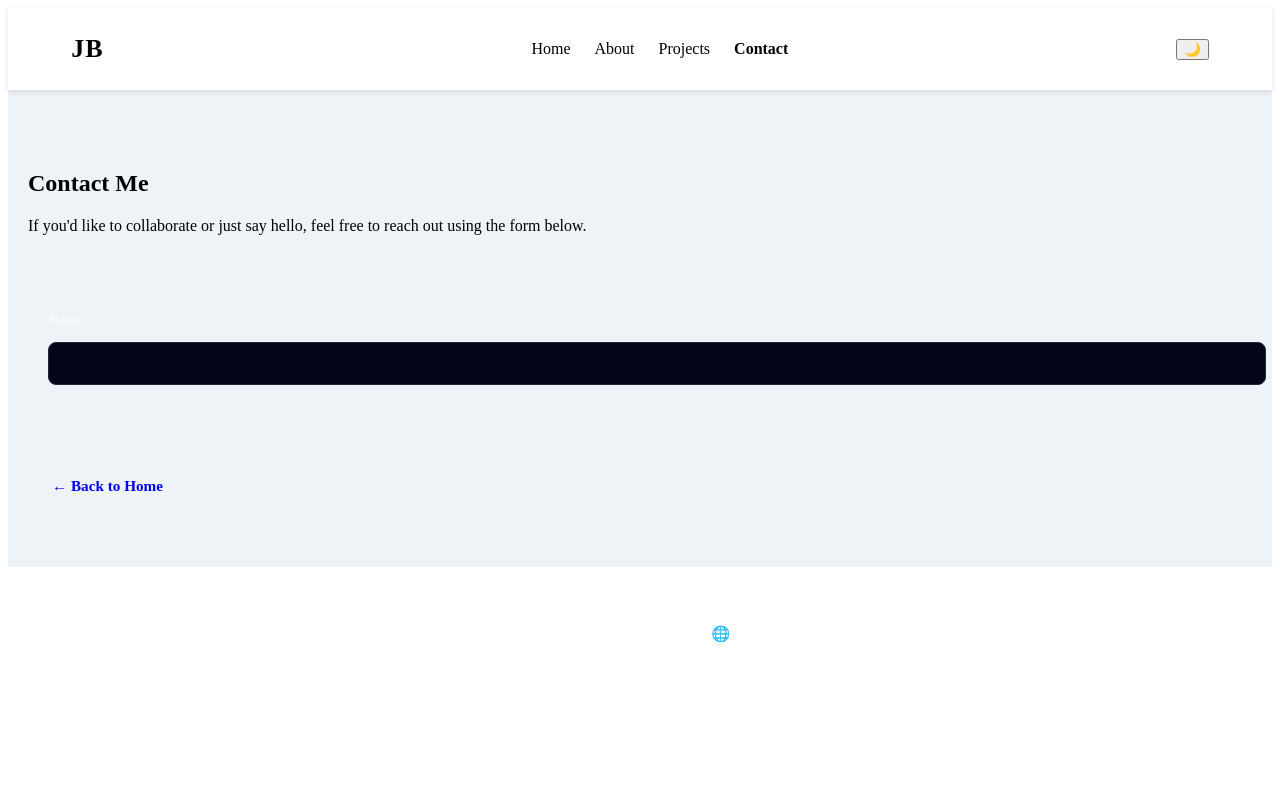
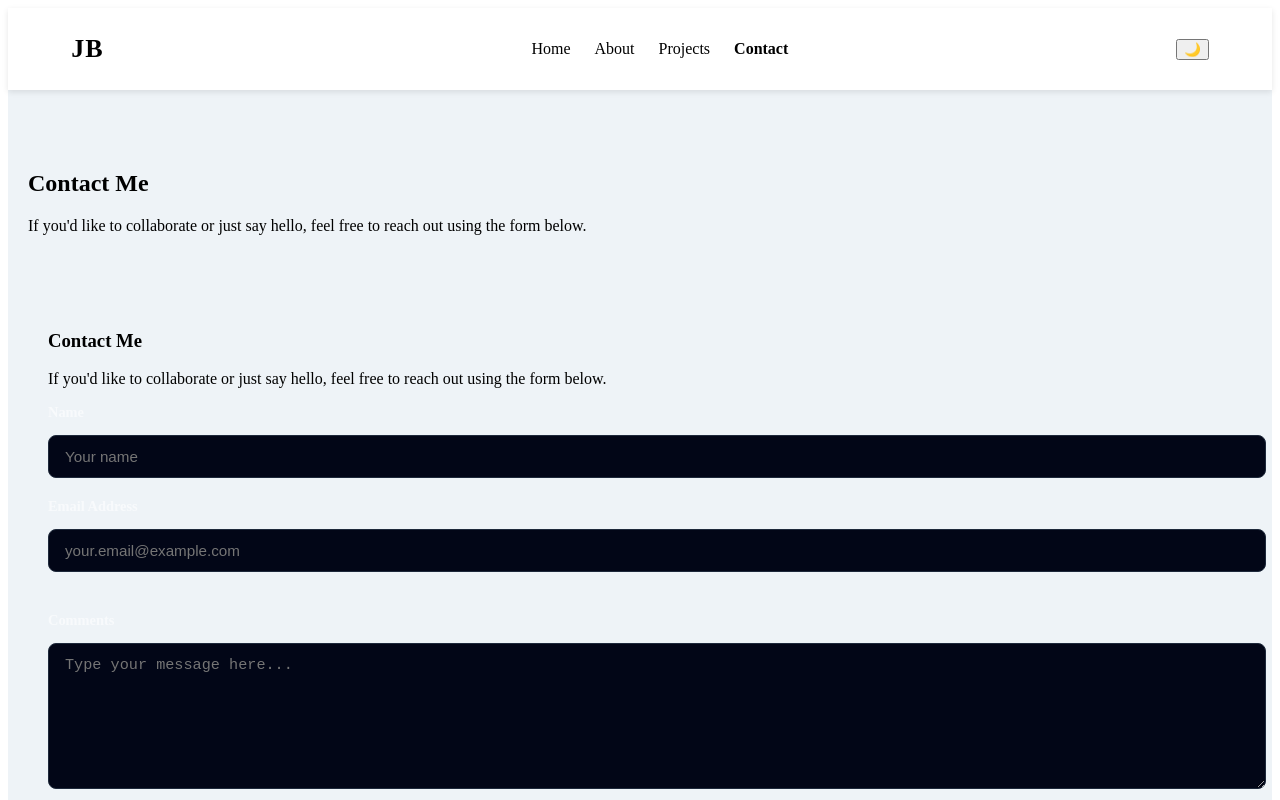
Before and after one commit to JoannaBoby/React_Portfolio, a React (Vite) app: page /contact in a window 1280 px wide. Shown: the top 800 px of the page. Built offline with nearby package versions, Linux system fonts and the light colour scheme.

Commit message:
final changes

```diff
--- a/package.json
+++ b/package.json
@@ -25,7 +25,7 @@
     "globals": "^17.7.0",
     "vite": "^8.1.1"
   },
-   "engines": {
-    "node": "24.x"
+  "engines": {
+  "node": "22.x"
   }
-}
+ }
--- a/src/components/contactform/contactform.jsx
+++ b/src/components/contactform/contactform.jsx
@@ -1,14 +1,61 @@
 import React from 'react';
-import './contactform.css'; // <--- Import your CSS file here
+import './contactform.css';
 
-export default function ContactForm() {
+
+function ContactForm() {
   return (
-    <form className="contact-section">
-      <div className="form-group">
-        <label htmlFor="name">Name</label>
-        <input type="text" id="name" />
-      </div>
-      {/* Rest of your JSX code */}
-    </form>
+    <section className="contact-section">
+      <h1>Contact Me</h1>
+
+      <p>
+        If you'd like to collaborate or just say hello,
+        feel free to reach out using the form below.
+      </p>
+
+      <form className="contact-form">
+        <div className="form-row">
+          <div className="form-group">
+            <label htmlFor="name">Name</label>
+            <input
+              type="text"
+              id="name"
+              name="name"
+              placeholder="Your name"
+              required
+            />
+          </div>
+
+          <div className="form-group">
+            <label htmlFor="email">Email Address</label>
+            <input
+              type="email"
+              id="email"
+              name="email"
+              placeholder="your.email@example.com"
+              required
+            />
+          </div>
+        </div>
+
+        <div className="form-group comments-group">
+          <label htmlFor="comments">Comments</label>
+          <textarea
+            id="comments"
+            name="comments"
+            placeholder="Type your message here..."
+            rows="5"
+            required
+          />
+        </div>
+
+        <button type="submit">Send Message</button>
+      </form>
+
+      <a href="/" className="back-link">
+        ← Back to Home
+      </a>
+    </section>
   );
 }
+
+export default ContactForm;
```
Also changed, not shown: 1 other file (tests, documents, lock files or other folders).
